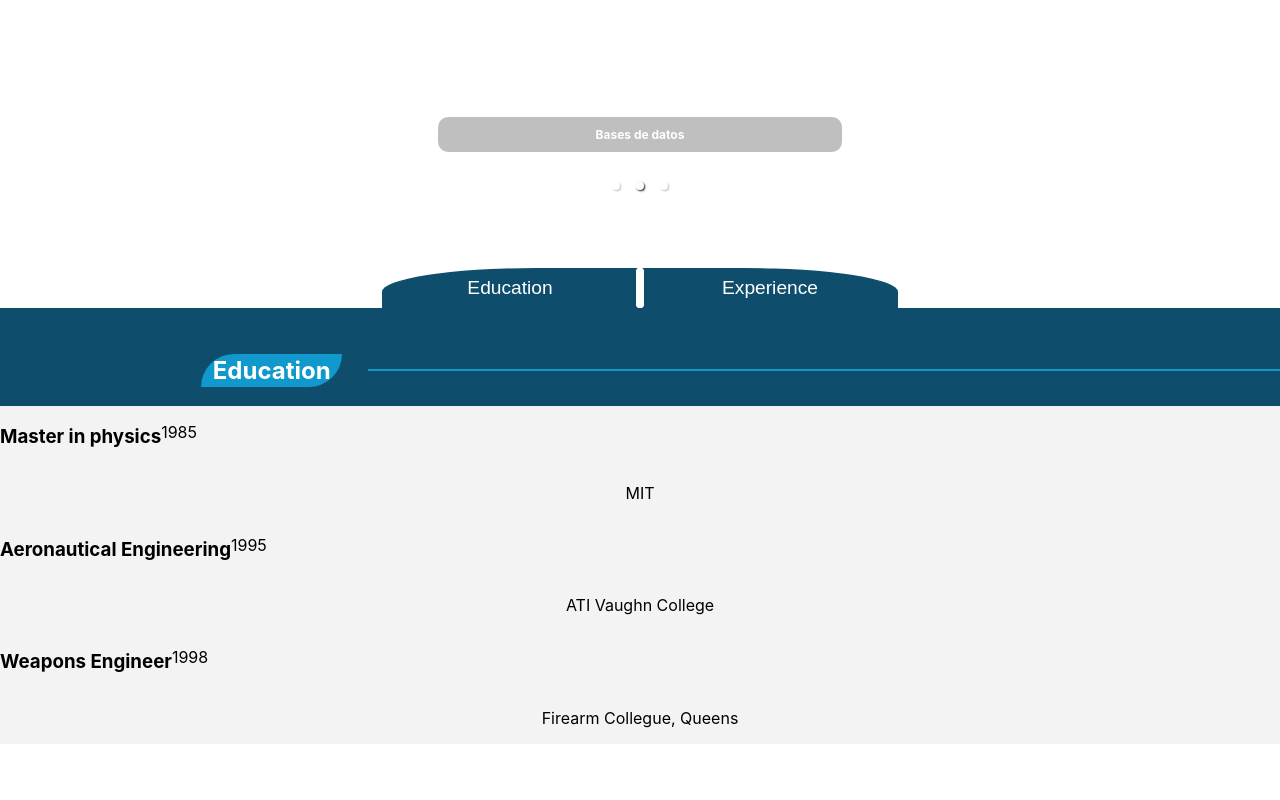
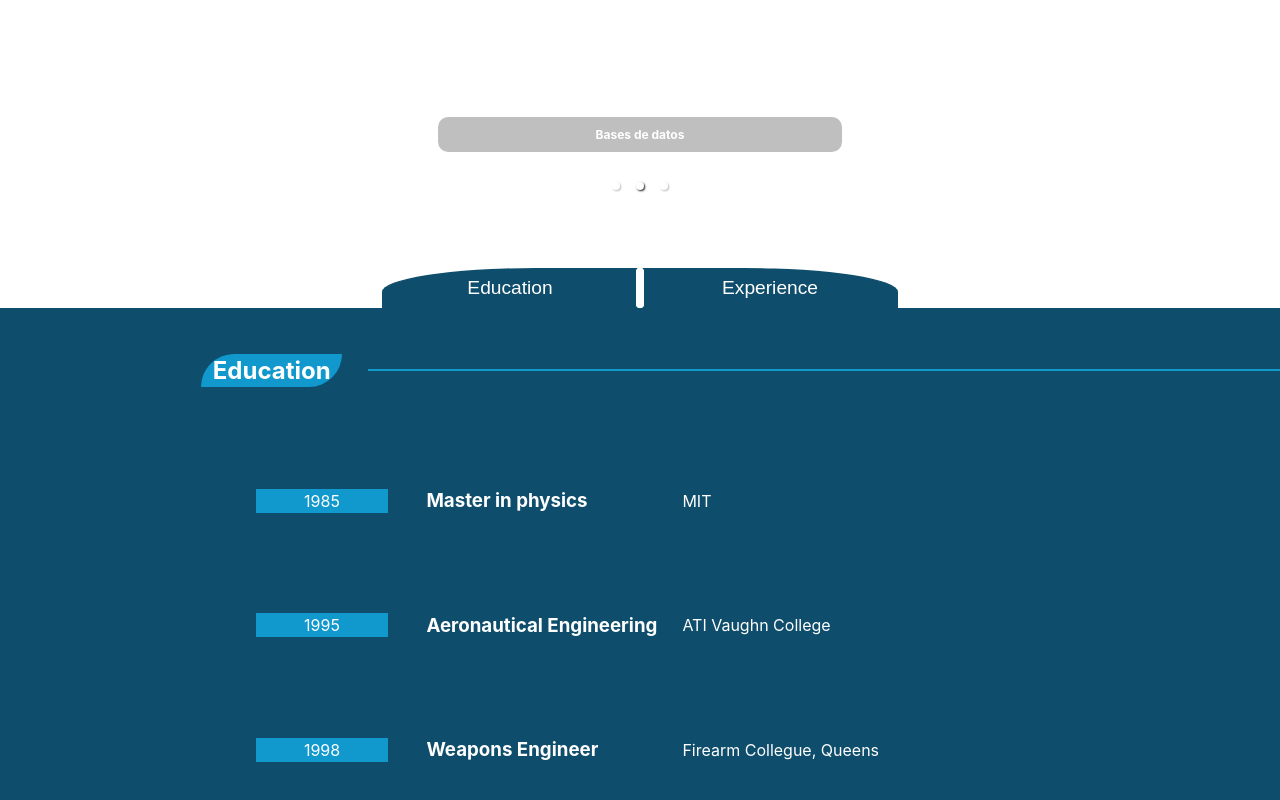
Before and after one commit to MMAndresC/cv-redux, a React (Create React App) app: page /resume in a window 1280 px wide. Shown: the part 905-1705 px from the top of the page. Before the commit the page ends 1649 px from the top, so only its background shows below. Built offline with nearby package versions, Linux system fonts and the light colour scheme.

Commit message:
FEAT styles education experience

```diff
--- a/src/components/CV/Education/Education.jsx
+++ b/src/components/CV/Education/Education.jsx
@@ -1,26 +1,27 @@
-import {useSelector} from 'react-redux';
+import { useSelector } from 'react-redux';
 import SectionSeparator from '../SectionSeparator/SectionSeparator';
 
 import '../resume.scss';
 
 const Education = () => {
-    const {education} = useSelector(state => state.education);
+    const { education } = useSelector(state => state.education);
     return (
         <div className='container-education'>
-            <SectionSeparator title={'Education'}/>
+            <SectionSeparator title={'Education'} />
 
             {education.map((info, index) => {
                 return (
-                    <div className='card-education' key = {`${index}${JSON.stringify(info.name)}`}>
+                    <div className='card-education' key={`${index}${JSON.stringify(info.name)}`}>
                         <div className='card-education-header'>
-                            <h3>{info.name}</h3>
-                            <p>{info.date}</p>
+                            <p className='education-date' >{info.date}</p>
+                            <h3 className='education-name'>{info.name}</h3>
+                            <p className='education-where'>{info.where}</p>
                         </div>
-                        <p>{info.where}</p>
                     </div>
                 );
             })}
         </div>
+
     );
 }
 
--- a/src/components/CV/Experience/Experience.jsx
+++ b/src/components/CV/Experience/Experience.jsx
@@ -1,20 +1,29 @@
 import {useSelector} from 'react-redux';
+import SectionSeparator from '../SectionSeparator/SectionSeparator';
+
+import '../resume.scss';
 
 const Experience = () => {
     const {experience} = useSelector(state => state.experience);
     return (
-        <>
+        <div className='container-experience'>
+            <SectionSeparator title={'Experience'} />
+
             {experience.map((info, index) => {
                 return (
-                    <div key = {`${index}${JSON.stringify(info.name)}`}>
-                        <h3>{info.name}</h3>
-                        <p>{info.date}</p>
-                        <p>{info.where}</p>
-                        <p>{info.description}</p>
+                    <div className='card-experience' key={`${index}${JSON.stringify(info.name)}`}>
+                        <div className='card-experience-header'>
+                            <p className='experience-date' >{info.date}</p>
+                            <h3 className='experience-name'>{info.name}</h3>
+                            <p className='experience-where'>{info.where}</p>
+                        </div>
+                        <div className='card-description'>
+                            <p className='experience-description'>{info.description}</p>
+                        </div>
                     </div>
                 );
             })}
-        </>
+        </div>
     );
 }
 
--- a/src/components/CV/resume.scss
+++ b/src/components/CV/resume.scss
@@ -183,6 +183,9 @@
 ////Education
 
 .container-education {
+        padding-bottom:15%;
+        background-color: #0e4d6b;
+        color: white;
 
         .separator-mini{
             padding-top:2%;
@@ -210,11 +213,107 @@
 .card-education{
     display: flex;
     flex-direction: column;
+    padding-top:5%;
 
     &-header{
         display: flex;
+        width:60%;
+        align-items: center;
+        margin-left: 20%;
+
+        .education-name{
+            width:20vw;
+            text-align: justify;
+            padding-left: 5%;
+        }
+
+        .education-date{
+            width:10vw;
+            border: 2px solid rgb(17, 152, 205);
+            background-color: rgb(17, 152, 205);
+        }
+
+        .education-where{
+            width:20vw;
+            text-align: justify;
+        }
 
     }
 }
 
 /////End-education
+
+
+////Show experience
+
+.container-experience{
+    padding-bottom:15%;
+    background-color: #0e4d6b;
+    color: white;
+
+    .separator-mini{
+        padding-top:2%;
+        background-color: #0e4d6b;
+    }
+
+
+    .section-mini{
+        flex:3;
+        display: flex;
+        margin-right: 2%;
+        justify-content: flex-end;
+    }
+
+    .section-title-mini{
+            background-color:rgb(17, 152, 205);
+            color: white;
+            width: 40%;
+
+            border: 2px solid rgb(17, 152, 205);
+            border-radius: 60px 0;
+        }
+}
+
+.card-experience{
+    display: flex;
+    flex-direction: column;
+    padding-top:5%;
+
+    &-header{
+        display: flex;
+        width:60%;
+        align-items: center;
+        margin-left: 20%;
+
+        .experience-name{
+            width:20vw;
+            text-align: justify;
+            padding-left: 5%;
+        }
+
+        .experience-date{
+            width:10vw;
+            border: 2px solid rgb(17, 152, 205);
+            background-color: rgb(17, 152, 205);
+        }
+
+        .experience-where{
+            width:20vw;
+            text-align: justify;
+        }
+    }
+
+    .card-description{
+        width:60%;
+        margin-left: 20%;
+    }
+
+    .experience-description{
+        width: 60%;
+        margin-left: 20%;
+        text-align: justify;
+    }
+}
+
+
+////End-Show experience
--- a/src/components/EditResume/editresume.scss
+++ b/src/components/EditResume/editresume.scss
@@ -60,7 +60,7 @@
 .select-category{
     margin-top: 10vh;
     width: 30vw;
-    height: 5vh;
+    height: 7vh;
     text-align: center;
     font-size: 2rem;
     background-image: url('./black-felt.png');
```
